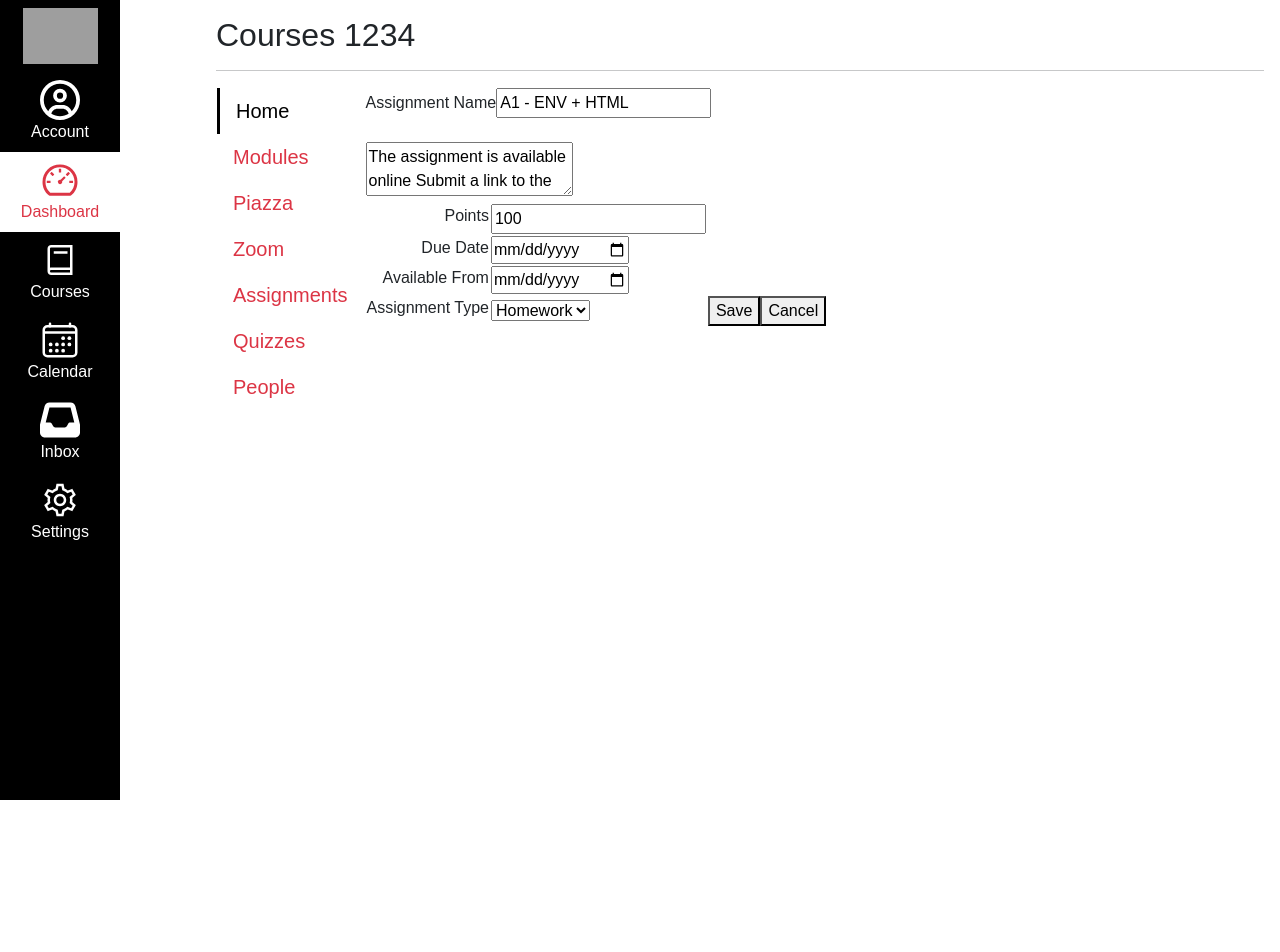
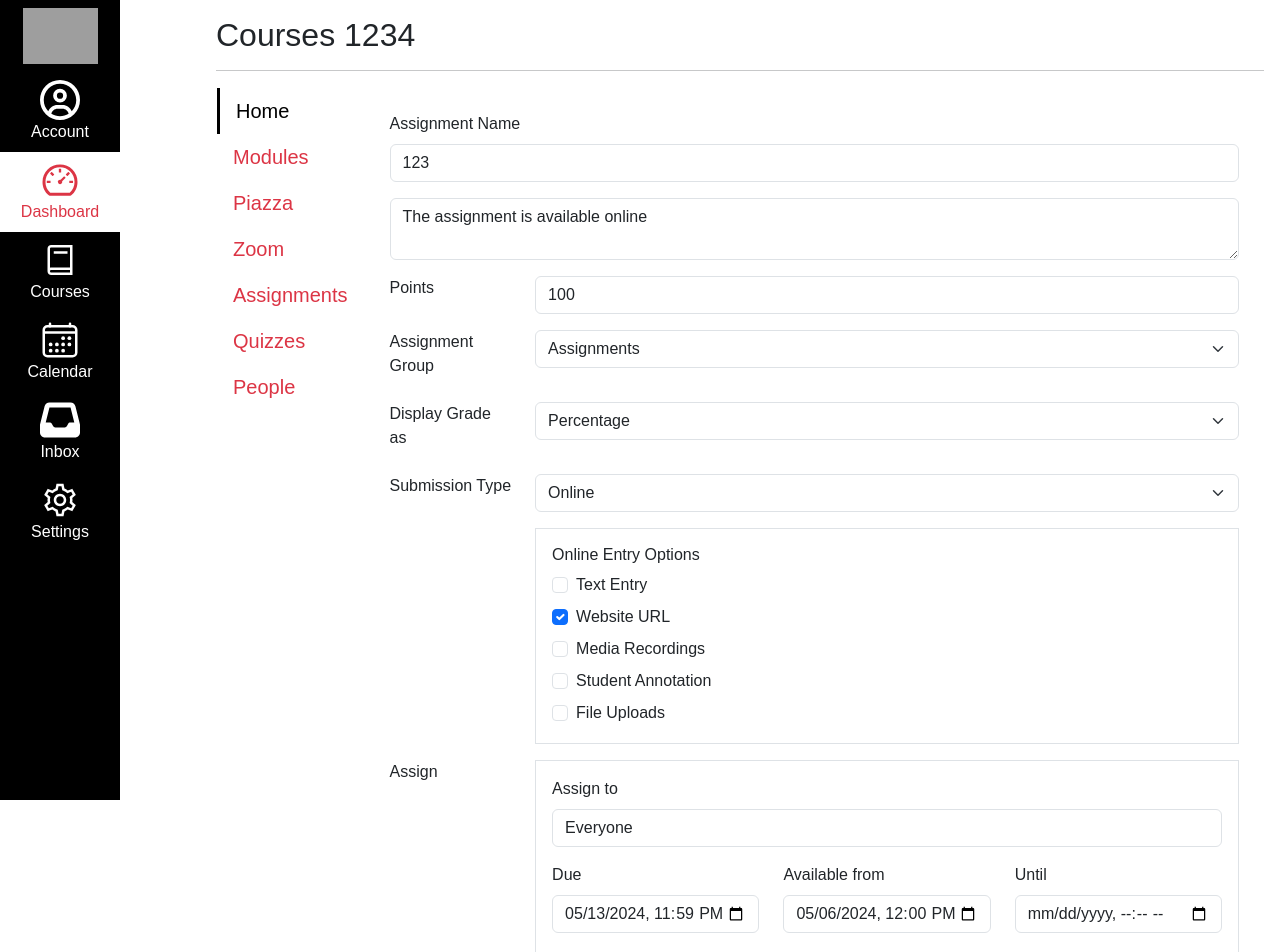
Before and after one commit to jackmitchellNU/kambaz-next-js, a Next.js app: page /Courses/1234/Assignments/123 in a window 1280 px wide. Shown: the top 952 px of the page. Before the commit the page ends 800 px from the top, so only its background shows below. Built offline with nearby package versions, Linux system fonts and the light colour scheme; grey boxes are pictures that could not be loaded.

Commit message:
finished

```diff
--- a/app/(Kambaz)/Courses/[cid]/Assignments/[aid]/page.tsx
+++ b/app/(Kambaz)/Courses/[cid]/Assignments/[aid]/page.tsx
@@ -1,54 +1,183 @@
-export default function AssignmentEditor() {
+import {
+  FormControl,
+  FormSelect,
+  FormCheck,
+  Button,
+  Row,
+  Col,
+  Form,
+} from "react-bootstrap";
+
+export default async function AssignmentEditor({
+  params,
+}: {
+  params: Promise<{ cid: string; aid: string }>;
+}) {
+  const { aid } = await params;
   return (
-    <div id="wd-assignments-editor">
-      <label htmlFor="wd-name">Assignment Name</label>
-      <input id="wd-name" defaultValue="A1 - ENV + HTML" /><br /><br />
-      <textarea id="wd-description" defaultValue="The assignment is available online Submit a link to the landing page of" />
-      <br />
-      <table>
-        <tbody>
-          <tr>
-            <td align="right" valign="top">
-              <label htmlFor="wd-points">Points</label>
-            </td>
-            <td>
-              <input id="wd-points" defaultValue={100} />
-            </td>
-          </tr>
-          <tr>
-            <td align="right" valign="top">
-              <label htmlFor="wd-due-date">Due Date</label>
-            </td>
-            <td>
-              <input id="wd-due-date" type="date" />
-            </td>
-          </tr>
-          <tr>
-            <td align="right" valign="top">
-              <label htmlFor="wd-available-date">Available From</label>
-            </td>
-            <td>
-              <input id="wd-available-date" type="date" />
-            </td>
-          </tr>
-          <tr>
-            <td align="right" valign="top">
-              <label htmlFor="wd-assignment-type">Assignment Type</label>
-            </td>
-            <td>
-              <select id="wd-assignment-type" defaultValue="Homework">
-                <option value="Homework">Homework</option>
-                <option value="Quiz">Quiz</option>
-                <option value="Project">Project</option>
-                <option value="Exam">Exam</option>
-              </select>
-            </td>
-            <td>
-                <button type="button">Save</button>
-                <button type="button">Cancel</button>
-            </td>
-          </tr>
-        </tbody>
-      </table>
+    <div id="wd-assignments-editor" className="container-fluid p-4">
+      <Form>
+        <div className="mb-3">
+          <label htmlFor="wd-name" className="form-label">
+            Assignment Name
+          </label>
+          <FormControl id="wd-name" defaultValue={aid} className="mb-3" />
+        </div>
+
+        <div className="mb-3">
+          <FormControl
+            as="textarea"
+            id="wd-description"
+            defaultValue="The assignment is available online"
+            className="mb-3"
+          />
+        </div>
+
+        <Row className="mb-3">
+          <Col md={2}>
+            <label htmlFor="wd-points" className="form-label">
+              Points
+            </label>
+          </Col>
+          <Col md={10}>
+            <FormControl id="wd-points" defaultValue="100" />
+          </Col>
+        </Row>
+
+        <Row className="mb-3">
+          <Col md={2}>
+            <label htmlFor="wd-assignment-group" className="form-label">
+              Assignment Group
+            </label>
+          </Col>
+          <Col md={10}>
+            <FormSelect id="wd-assignment-group" defaultValue="Assignments">
+              <option value="Assignments">Assignments</option>
+              <option value="Quizzes">Quizzes</option>
+              <option value="Exams">Exams</option>
+              <option value="Project">Project</option>
+            </FormSelect>
+          </Col>
+        </Row>
+
+        <Row className="mb-3">
+          <Col md={2}>
+            <label htmlFor="wd-display-grade" className="form-label">
+              Display Grade as
+            </label>
+          </Col>
+          <Col md={10}>
+            <FormSelect id="wd-display-grade" defaultValue="Percentage">
+              <option value="Percentage">Percentage</option>
+              <option value="Points">Points</option>
+              <option value="Letter Grade">Letter Grade</option>
+            </FormSelect>
+          </Col>
+        </Row>
+
+        <Row className="mb-3">
+          <Col md={2}>
+            <label htmlFor="wd-submission-type" className="form-label">
+              Submission Type
+            </label>
+          </Col>
+          <Col md={10}>
+            <FormSelect id="wd-submission-type" defaultValue="Online">
+              <option value="Online">Online</option>
+              <option value="Paper">Paper</option>
+              <option value="External Tool">External Tool</option>
+            </FormSelect>
+
+            <div className="mt-3 border p-3">
+              <h6>Online Entry Options</h6>
+              <FormCheck
+                type="checkbox"
+                id="wd-text-entry"
+                label="Text Entry"
+                className="mb-2"
+              />
+              <FormCheck
+                type="checkbox"
+                id="wd-website-url"
+                label="Website URL"
+                defaultChecked
+                className="mb-2"
+              />
+              <FormCheck
+                type="checkbox"
+                id="wd-media-recordings"
+                label="Media Recordings"
+                className="mb-2"
+              />
+              <FormCheck
+                type="checkbox"
+                id="wd-student-annotation"
+                label="Student Annotation"
+                className="mb-2"
+              />
+              <FormCheck
+                type="checkbox"
+                id="wd-file-upload"
+                label="File Uploads"
+              />
+            </div>
+          </Col>
+        </Row>
+
+        <Row className="mb-3">
+          <Col md={2}>
+            <label className="form-label">Assign</label>
+          </Col>
+          <Col md={10}>
+            <div className="border p-3">
+              <div className="mb-3">
+                <label htmlFor="wd-assign-to" className="form-label">
+                  Assign to
+                </label>
+                <FormControl id="wd-assign-to" defaultValue="Everyone" />
+              </div>
+
+              <Row className="mb-3">
+                <Col md={4}>
+                  <label htmlFor="wd-due-date" className="form-label">
+                    Due
+                  </label>
+                  <FormControl
+                    id="wd-due-date"
+                    type="datetime-local"
+                    defaultValue="2024-05-13T23:59"
+                  />
+                </Col>
+                <Col md={4}>
+                  <label htmlFor="wd-available-from" className="form-label">
+                    Available from
+                  </label>
+                  <FormControl
+                    id="wd-available-from"
+                    type="datetime-local"
+                    defaultValue="2024-05-06T12:00"
+                  />
+                </Col>
+                <Col md={4}>
+                  <label htmlFor="wd-available-until" className="form-label">
+                    Until
+                  </label>
+                  <FormControl id="wd-available-until" type="datetime-local" />
+                </Col>
+              </Row>
+            </div>
+          </Col>
+        </Row>
+
+        <hr />
+
+        <div className="d-flex justify-content-end">
+          <Button variant="secondary" className="me-2">
+            Cancel
+          </Button>
+          <Button variant="danger">Save</Button>
+        </div>
+      </Form>
     </div>
-);}
+  );
+}
```
Also changed, not shown: app/(Kambaz)/Account/Navigation/page.tsx (+4 -4 lines), app/(Kambaz)/Account/Profile/page.tsx (+15 -12 lines), app/(Kambaz)/Account/Signin/page.tsx (+16 -9 lines), app/(Kambaz)/Account/Signup/page.tsx (+20 -7 lines), app/(Kambaz)/Courses/[cid]/Assignments/AssignmentControlButtons.tsx (added, +11 -0 lines), app/(Kambaz)/Courses/[cid]/Assignments/AssignmentsControls.tsx (added, +27 -0 lines), app/(Kambaz)/Courses/[cid]/Assignments/page.tsx (+51 -25 lines), app/(Kambaz)/Courses/[cid]/Home/page.tsx (+2 -8 lines).
